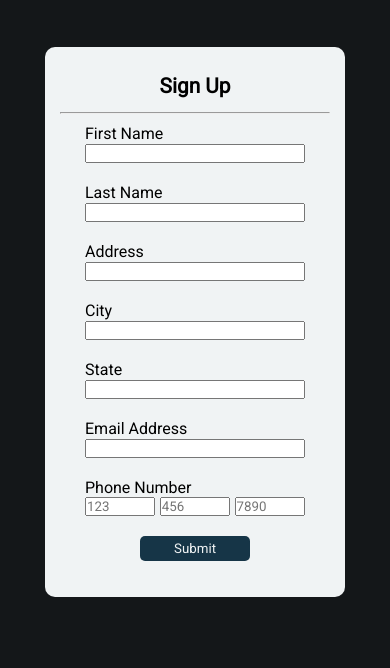
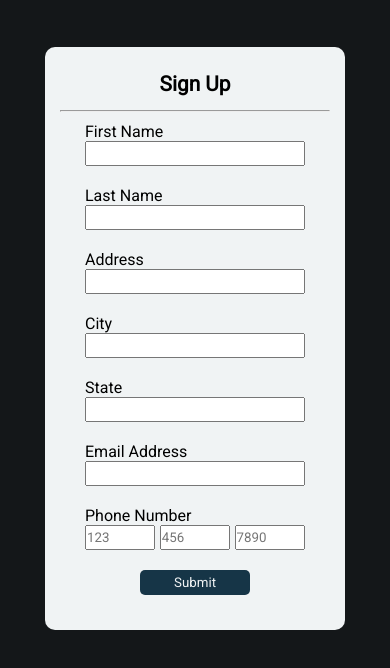
Before and after one commit to Justin-Thomas-Sebastian/coder-cats, a plain HTML site: page signUp.html in a window 390 px wide. Shown: the part 60-728 px from the top of the page. Drawn offline with Linux system fonts and the light colour scheme.

Commit message:
style changes. fixed mobile nav on welcome screen

```diff
--- a/css/main.css
+++ b/css/main.css
@@ -272,7 +272,7 @@ body {
 /* SIGN UP FORM */
 .formContainer {
     width: 300px;
-    height: 550px;
+    padding: 25px 0;
     background-color: var(--primaryLight);
     margin: auto;
     display: flex;
@@ -316,6 +316,7 @@ body {
 
 .formControl input{
     width: 100%;
+    height: 25px;
 }
 
 #submitContainer {
--- a/css/phone.css
+++ b/css/phone.css
@@ -273,7 +273,7 @@ body {
 /* SIGN UP FORM */
 .formContainer {
     width: 300px;
-    height: 550px;
+    padding: 25px 0;
     background-color: var(--primaryLight);
     margin: auto;
     display: flex;
--- a/css/tablet.css
+++ b/css/tablet.css
@@ -265,7 +265,7 @@ body {
 /* SIGN UP FORM */
 .formContainer {
     width: 300px;
-    height: 550px;
+    padding: 25px 0;
     background-color: var(--primaryLight);
     margin: auto;
     display: flex;
```
Also changed, not shown: welcome.html (+1 -0 lines).
